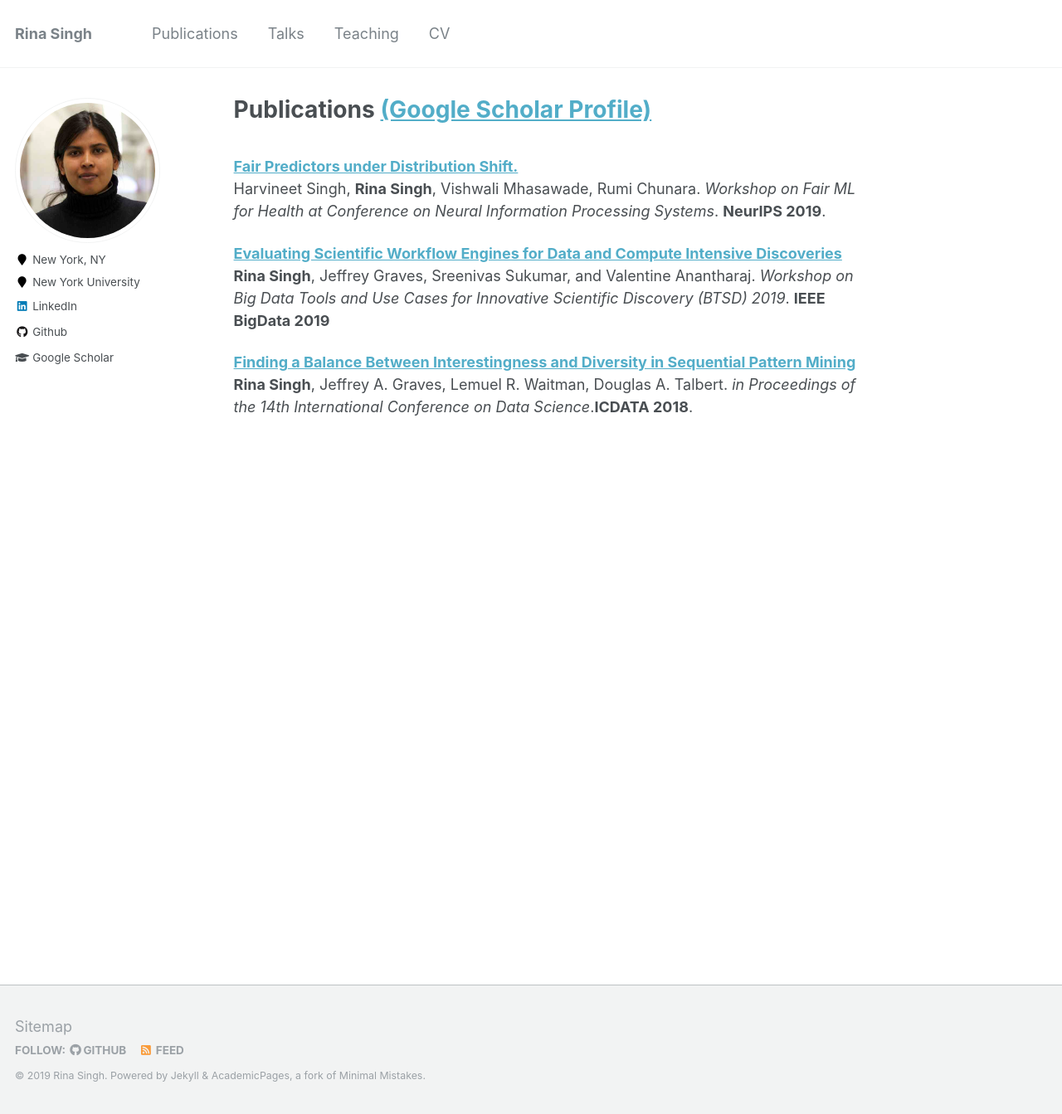
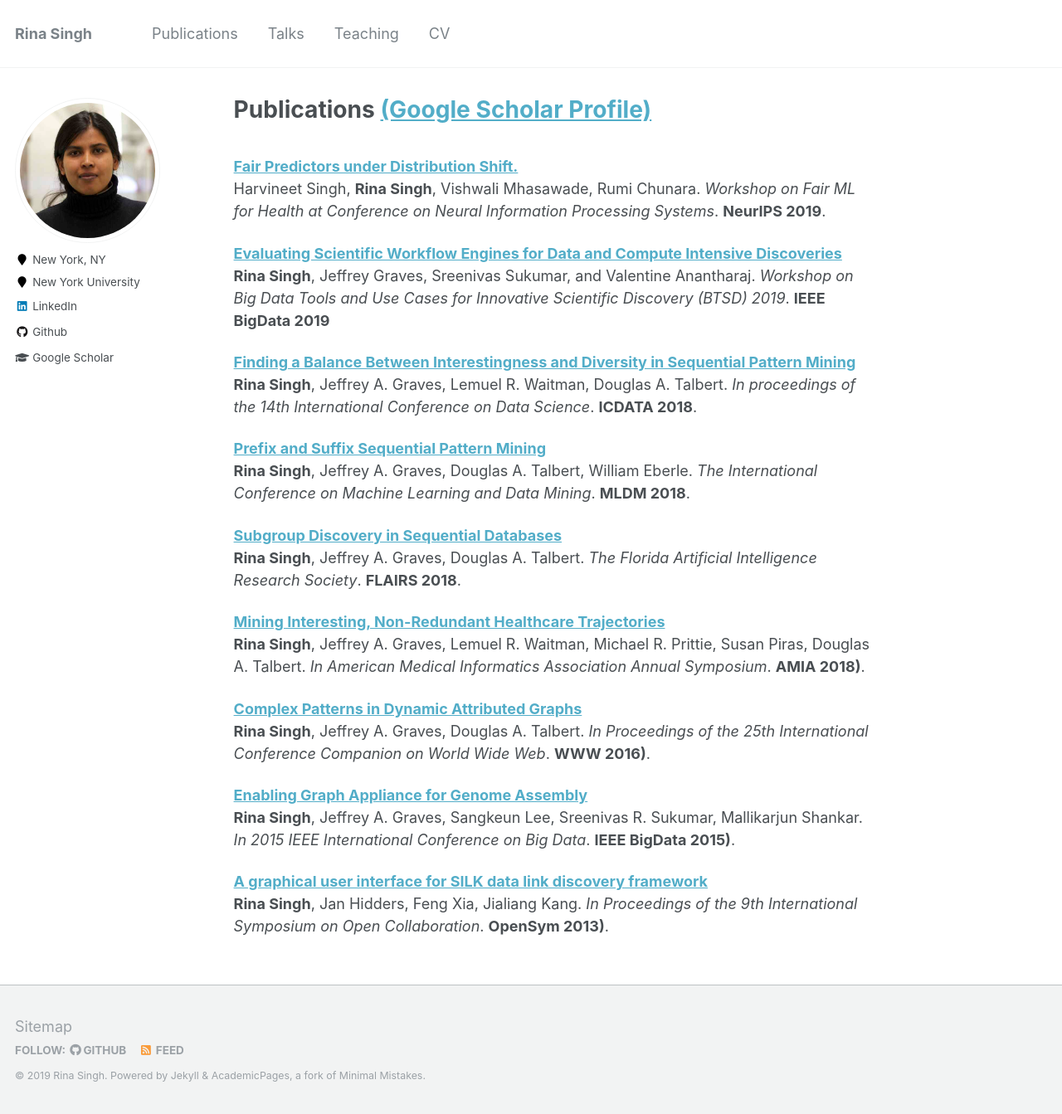
Before and after one commit to rsingh43/rsingh43.github.io, a Jekyll site: the page built from _pages/publications.md, in a window 1280 px wide and 1343 px high. Shown: the whole window at 83% size. Built offline with Jekyll 4.4.1, drawn with Linux system fonts in a browser that asks for light colours.

Commit message:
Update publications.md

```diff
--- a/_pages/publications.md
+++ b/_pages/publications.md
@@ -14,4 +14,28 @@ Harvineet Singh, <b>Rina Singh</b>, Vishwali Mhasawade, Rumi Chunara.
 
 <b>[Finding a Balance Between Interestingness and Diversity in Sequential Pattern Mining](https://csce.ucmss.com/cr/books/2018/LFS/CSREA2018/ICD8044.pdf)</b> <br>
 <b>Rina Singh</b>, Jeffrey A. Graves, Lemuel R. Waitman, Douglas A. Talbert.
-<i>in Proceedings of the 14th International Conference on Data Science</i>.<b>ICDATA 2018</b>.
+<i>In proceedings of the 14th International Conference on Data Science</i>. <b>ICDATA 2018</b>.
+
+<b>[Prefix and Suffix Sequential Pattern Mining](https://link.springer.com/chapter/10.1007/978-3-319-95786-9_24)</b> <br>
+<b>Rina Singh</b>, Jeffrey A. Graves, Douglas A. Talbert, William Eberle.
+<i>The International Conference on Machine Learning and Data Mining</i>. <b>MLDM 2018</b>.
+
+<b>[Subgroup Discovery in Sequential Databases](https://aaai.org/ocs/index.php/FLAIRS/FLAIRS18/paper/view/17691)</b> <br>
+<b>Rina Singh</b>, Jeffrey A. Graves, Douglas A. Talbert.
+<i>The Florida Artificial Intelligence Research Society</i>. <b>FLAIRS 2018</b>.
+
+<b>[Mining Interesting, Non-Redundant Healthcare Trajectories](https://knowledge.amia.org/67852-amia-1.4259402/t007-1.4262189/t007-1.4262190/2976696-1.4262413/2977100-1.4262410?qr=1)</b> <br>
+<b>Rina Singh</b>, Jeffrey A. Graves, Lemuel R. Waitman, Michael R. Prittie, Susan Piras, Douglas A. Talbert.
+<i>In American Medical Informatics Association Annual Symposium</i>. <b>AMIA 2018)</b>.
+
+<b>[Complex Patterns in Dynamic Attributed Graphs](https://dl.acm.org/citation.cfm?id=2889374)</b> <br>
+<b>Rina Singh</b>, Jeffrey A. Graves, Douglas A. Talbert.
+<i>In Proceedings of the 25th International Conference Companion on World Wide Web</i>. <b>WWW 2016)</b>.
+
+<b>[Enabling Graph Appliance for Genome Assembly](https://ieeexplore.ieee.org/document/7364056)</b> <br>
+<b>Rina Singh</b>, Jeffrey A. Graves, Sangkeun Lee, Sreenivas R. Sukumar, Mallikarjun Shankar.
+<i>In 2015 IEEE International Conference on Big Data</i>. <b>IEEE BigData 2015)</b>.
+
+<b>[A graphical user interface for SILK data link discovery framework](https://dl.acm.org/citation.cfm?id=2491080)</b> <br>
+<b>Rina Singh</b>, Jan Hidders, Feng Xia, Jialiang Kang.
+<i>In Proceedings of the 9th International Symposium on Open Collaboration</i>. <b>OpenSym 2013)</b>.
```
